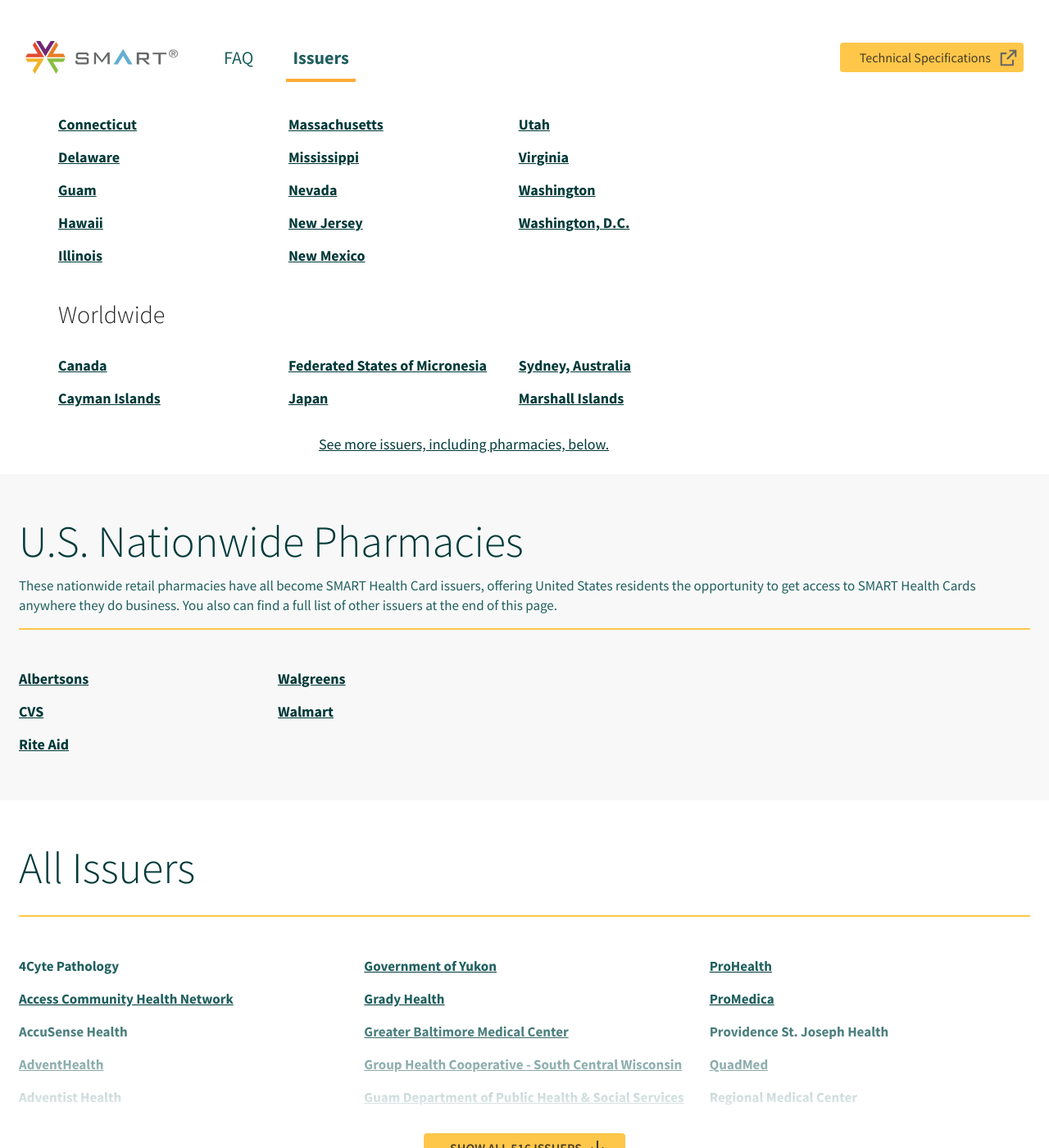
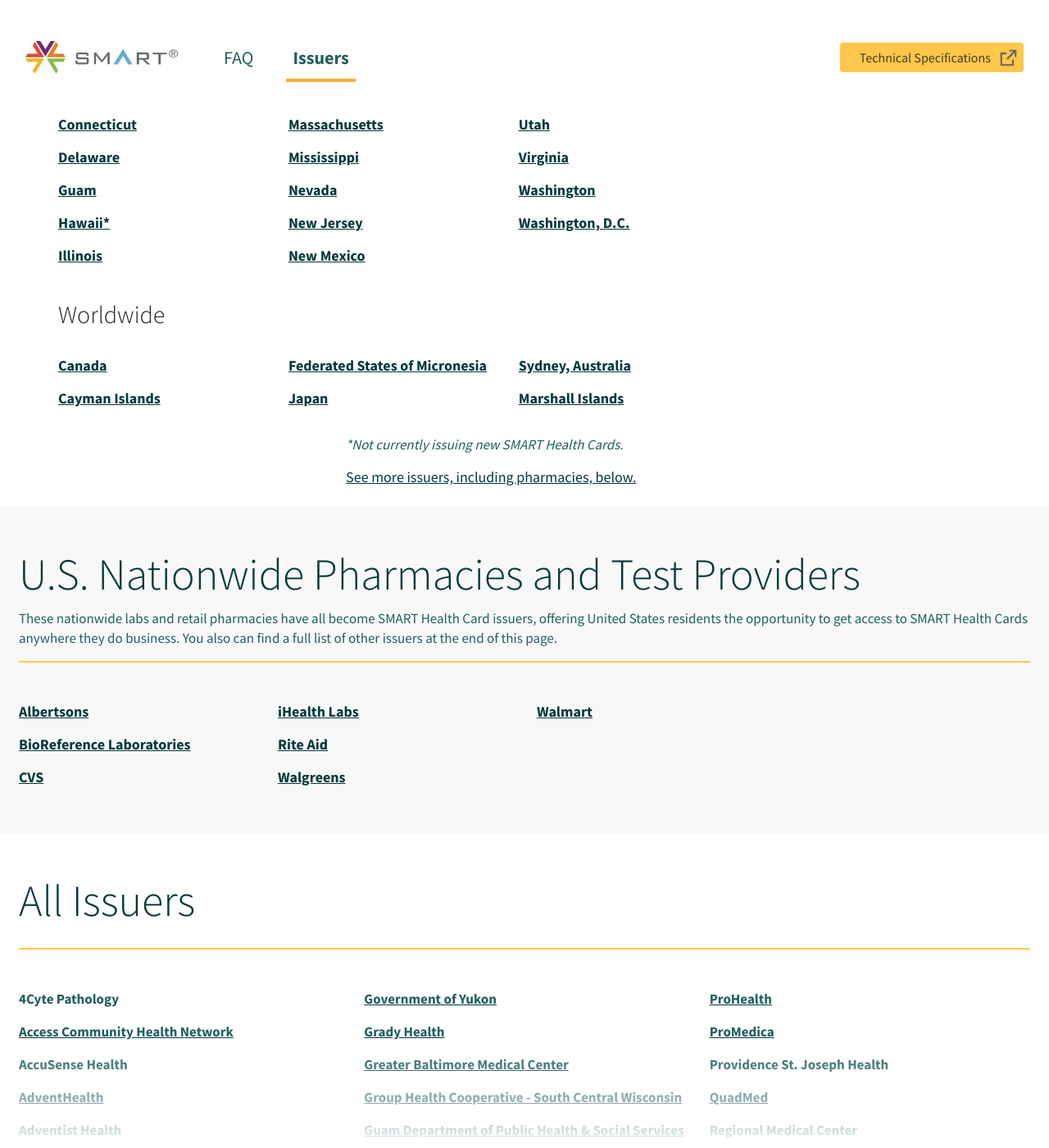
Before and after one commit to smart-health-cards/staging, a Jekyll site: the page built from en/issuers.html, in a window 1280 px wide and 1400 px high, scrolled down 1124 px. Shown: the whole window at 82% size. Built offline with Jekyll 4.4.1, drawn with Linux system fonts in a browser that asks for light colours.

Commit message:
Changes to page content - Adds new issuers to top lists - Updates Hawaii's info - Adds video link to Home & FAQ pages

```diff
--- a/en/faq.html
+++ b/en/faq.html
@@ -218,6 +218,9 @@
                                     <li>Android users who use Google Pay can add their Digital Vaccine Record to Google Pay by following instructions <a href="https://support.google.com/googlepay/answer/10890261?hl=en&visit_id=637763309636548388-1782424968&rd=1" target="_blank">here</a>.</li>
                                     <li>Samsung Pay users can add their Digital Vaccine Record to Samsung Pay by following instructions <a href="https://news.samsung.com/us/samsung-pay-smart-health-vaccine-cards-covid19-common-project-foundation/" target="_blank">here</a>.</li>
                                 </ul>
+                                <li>
+                                    <a href="https://www.youtube.com/watch?v=6bnaF0FHPyg" target="_blank">Watch this video</a> to learn how to add SMART Health Cards to a digital wallet for quick and easy access when needed.
+                                </li>
                             </ul>
                         </p>
                     </div>
--- a/en/index.html
+++ b/en/index.html
@@ -158,7 +158,7 @@
           <div class="col-12 col-lg-6">
             <p class="text-intro">SMART Health Cards can help you easily share your clinical information with an organization that asks for it.</p>
             <p>
-              For example, some airports may ask to verify your clinical information, including vaccination status, for certain types of travel. You may also be asked to show your clinical information to register for school or at your workplace.
+              For example, some airports may ask to verify your clinical information, including vaccination status, for certain types of travel. You may also be asked to show your clinical information to register for school or at your workplace. <a href="https://www.youtube.com/watch?v=6bnaF0FHPyg" target="_blank" style="font-size:inherit;line-height:inherit;">Watch this video</a> to learn how to add SMART Health Cards to a digital wallet for quick and easy access when needed.
             </p>
           </div>
 
--- a/en/issuers.html
+++ b/en/issuers.html
@@ -71,7 +71,7 @@
                 <p><a class="font-weight-bold" href="https://portal.ct.gov/DPH/Immunizations/CT-WiZ-Access-My-Immunization-Record" target="_blank">Connecticut</a></p>
                 <p><a class="font-weight-bold" href="https://delvax.dhss.delaware.gov/delvax_public/Application/PublicPortal" target="_blank">Delaware</a></p>
                 <p><a class="font-weight-bold" href="https://dphss.guam.gov/" target="_blank">Guam</a></p>
-                <p><a class="font-weight-bold" href="https://hawaiicovid19.com/smart-health-card/" target="_blank">Hawaii</a></p>
+                <p><a class="font-weight-bold" href="https://hawaiicovid19.com/smart-health-card/" target="_blank" title="Not currently issuing new SMART Health Cards.">Hawaii*</a></p>
                 <p><a class="font-weight-bold" href="https://idphportal.illinois.gov/s/?language=en_US" target="_blank">Illinois</a></p>
               </div>
               <div class="col-12 col-md-4">
@@ -113,9 +113,10 @@
                 <p><a class="font-weight-bold" href="https://webiz.rmihealth.org/webiznet_rmi/Login.aspx/" target="_blank">Marshall Islands</a></p>
               </div>
             </div>
-            <div class="row text-right pt-3">
-              <div class="col-10">
-                <a  href="#pharmacies">See more issuers, including pharmacies, below.</a>
+            <div class="row text-left pt-3">
+              <div class="col-6 offset-5">
+                <p><em>*Not currently issuing new SMART Health Cards.</em></p>
+                <a href="#pharmacies">See more issuers, including pharmacies, below.</a>
               </div>
             </div>
           </div>
@@ -134,7 +135,7 @@
 
         <!-- Heading -->
         <h1>
-          U.S. Nationwide Pharmacies
+          U.S. Nationwide Pharmacies and Test Providers
         </h1>
 
       </div>
@@ -144,7 +145,7 @@
       <div class="col-12">
         <!-- Text -->
         <p class="text-md-start mb-0">
-          These nationwide retail pharmacies have all become SMART Health Card issuers, offering United States residents the opportunity to get access to SMART Health Cards anywhere they do business. You also can find a full list of other issuers at the end of this page.
+          These nationwide labs and retail pharmacies have all become SMART Health Card issuers, offering United States residents the opportunity to get access to SMART Health Cards anywhere they do business. You also can find a full list of other issuers at the end of this page.
         </p>
       </div>
     </div> <!-- / .row -->
@@ -158,11 +159,15 @@
             <div class="row pt-4">
               <div class="col-12 col-md-4">
                 <p><a class="font-weight-bold" class="font-weight-bold" href="https://www.albertsons.com/pharmacy/covid-19.html" target="_blank" title="Including Acme, Albertsons, Albertsons Market, Amigos, Carrs, Haggen, Jewel-Osco, Lucky, Market Street, Osco, Pak 'N Save, Pavilions, Randalls, Sav-On, Shaw's, Safeway, Star Market, Tom Thumb, United, and Vons.">Albertsons</a></p>
+                <p><a class="font-weight-bold" class="font-weight-bold" href="https://www.bioreference.com/patient-portal" target="_blank">BioReference Laboratories</a></p>
                 <p><a class="font-weight-bold" class="font-weight-bold" href="https://care.cvs.com/care-navigation/#/home" target="_blank">CVS</a></p>
-                <p><a class="font-weight-bold" href="https://www.riteaid.com/pharmacy/vaccination-digital-proof" target="_blank">Rite Aid</a></p>
               </div>
               <div class="col-12 col-md-4">
+                <p><a class="font-weight-bold" class="font-weight-bold" href="https://ihealthlabs.com/account/login" target="_blank">iHealth Labs</a></p>
+                <p><a class="font-weight-bold" href="https://www.riteaid.com/pharmacy/vaccination-digital-proof" target="_blank">Rite Aid</a></p>
                 <p><a class="font-weight-bold" href="https://www.walgreens.com/topic/promotion/covid-vaccine.jsp?cjevent=99e15928621a11ec825cbaf70a1c0e13&CID=5250933&ext=100357191&PID=100357191&AID=11020894&SID=oc5A05L8E%2FcFrofF6SHThCQtuY2mvZ5s56vpcp3zZPBRiw3IMC5Yy0TpqqiMWDE7" target="_blank">Walgreens</a></p>
+              </div>
+              <div class="col-12 col-md-4">
                 <p><a class="font-weight-bold" href="https://www.walmart.com/cp/digital-vaccine-record/9508321" target="_blank">Walmart</a></p>
               </div>
             </div>
```
